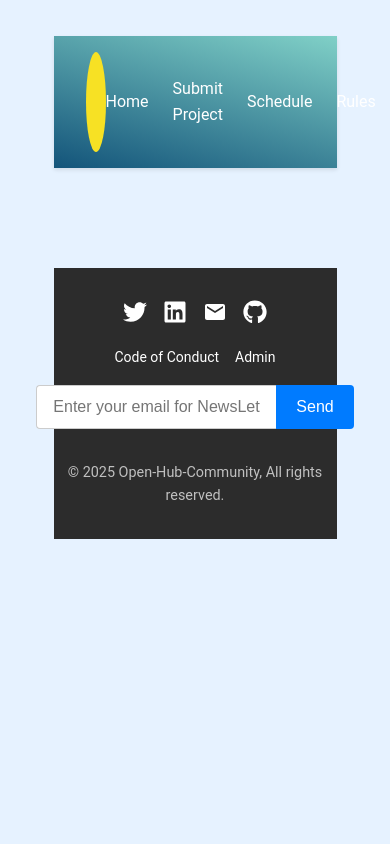
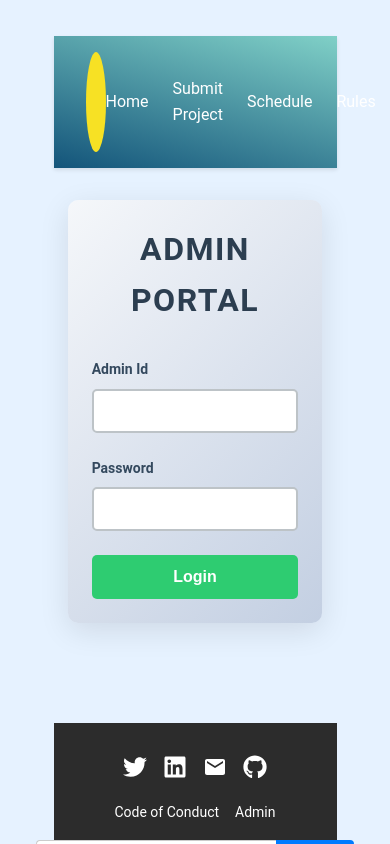
Before and after one commit to Open-Hub-Community/Hack-This-Spring, a React (Create React App) app in the folder frontend/: page /admin in a window 390 px wide. Shown: the top 844 px of the page. Built offline with nearby package versions, Linux system fonts and the light colour scheme.

Commit message:
adminportal

```diff
--- a/frontend/src/components/Admin.js
+++ b/frontend/src/components/Admin.js
@@ -1,9 +1,94 @@
-import React from 'react'
+import React, { useState, useEffect } from "react";
+import "../style/admin.css";
+import { postAdmin } from "../services/service.js";
 
 function Admin() {
+  const [isSubmitted, setIsSubmitted] = useState(false);
+  const [isLoading, setIsLoading] = useState(false);
+  const [error, setError] = useState(null);
+  const [serverData, setServerData] = useState([]);
+
+  const [name, setName] = useState("");
+  const [password, setPassword] = useState("");
+
+  const handleSubmit = (e) => {
+    e.preventDefault();
+    setIsLoading(true);
+    const data = { name, password };
+    postAdmin(data)
+      .then((response) => {
+        // if details match
+        setServerData(response.data);
+        // console.log(response.data);
+        setIsSubmitted(true);
+        setIsLoading(false);
+      })
+      .catch((err) => {
+        setError("An error occurred while logging in.");
+        console.error(err);
+        setIsLoading(false);
+      });
+  };
+  useEffect(() => {
+    if (serverData && Object.keys(serverData).length > 0) {
+      console.log("Server Data:", serverData);
+    }
+  }, [serverData]);
   return (
-    <div></div>
-  )
+    <div className="register-container">
+      <h1>Admin Portal</h1>
+      {!isSubmitted ? (
+        <form onSubmit={handleSubmit} className="register-form">
+          <div className="form-group">
+            <label htmlFor="name">Admin Id</label>
+            <input
+              type="text"
+              id="name"
+              name="name"
+              value={name}
+              onChange={(e) => setName(e.target.value)}
+              required
+            />
+          </div>
+          <div className="form-group">
+            <label htmlFor="name">Password</label>
+            <input
+              type="password"
+              id="name"
+              name="name"
+              value={password}
+              onChange={(e) => setPassword(e.target.value)}
+              required
+            />
+          </div>
+          <button type="submit" className="submit-btn" disabled={isLoading}>
+            {isLoading ? "Logging In..." : "Login"}
+          </button>
+        </form>
+      ) : (
+        <>
+        <div className="server-response">
+        <h2>Server Response:</h2>
+        <pre>{JSON.stringify(serverData, null, 2)}</pre>
+      </div>
+        {/*
+        <div className="server-response">
+        <h2>Server Response:</h2>
+        {serverData.map((user, index) => (
+          <div key={index}>
+            <p>ID: {user._id}</p>
+            <h3>User Name: {user.name}</h3>
+            <p>Email: {user.email}</p>
+          </div>
+        ))}
+      </div>
+        */}   </>
+      )}
+
+
+      {error && <p className="error-message">{error}</p>}
+    </div>
+  );
 }
 
-export default Admin
+export default Admin;
--- a/frontend/src/services/service.js
+++ b/frontend/src/services/service.js
@@ -6,5 +6,6 @@ const api  = axios.create({
 
 const postEmail = (email) => api.post("/posts",email); //  /register
 const postForm = (details) => api.post("/posts",details); // /register
+const postAdmin = (admin) => api.post("/posts",admin);
 
-export {postEmail,postForm}
+export {postEmail,postForm,postAdmin}
--- /dev/null
+++ b/frontend/src/style/admin.css
@@ -0,0 +1,128 @@
+.register-container {
+    max-width: 500px;
+    margin: 2rem auto;
+    padding: 2rem;
+    background: linear-gradient(135deg, #f5f7fa 0%, #c3cfe2 100%);
+    border-radius: 10px;
+    box-shadow: 0 8px 30px rgba(0, 0, 0, 0.1);
+    box-sizing: border-box;
+  }
+
+  h1 {
+    color: #2c3e50;
+    text-align: center;
+    margin-bottom: 2rem;
+    font-size: 2.5rem;
+    text-transform: uppercase;
+    letter-spacing: 2px;
+  }
+
+  .register-form {
+    display: flex;
+    flex-direction: column;
+    gap: 1.5rem;
+  }
+
+  .form-group {
+    display: flex;
+    flex-direction: column;
+  }
+
+  label {
+    margin-bottom: 0.5rem;
+    color: #34495e;
+    font-weight: bold;
+  }
+
+
+input{
+  padding: 0.75rem;
+  border: 2px solid #bdc3c7;
+  border-radius: 5px;
+  font-size: 1rem;
+  transition: border-color 0.3s ease;
+}
+
+input:focus{
+  border-color: #3498db;
+  outline: none;
+  box-shadow: 0 0 0 3px rgba(52, 152, 219, 0.2);
+  }
+
+  .submit-btn {
+    background-color: #2ecc71;
+    color: white;
+    padding: 1rem;
+    border: none;
+    border-radius: 5px;
+    font-size: 1.1rem;
+    font-weight: bold;
+    cursor: pointer;
+    transition: background-color 0.3s ease, transform 0.1s ease;
+  }
+
+  .submit-btn:hover {
+    background-color: #27ae60;
+  }
+
+  .submit-btn:active {
+    transform: scale(0.98);
+  }
+
+  .success-message {
+    text-align: center;
+
+  }
+
+  .success-message h2 {
+    font-size: 2rem;
+    margin-bottom: 1rem;
+    color: #79f8ae;
+  }
+
+  .success-message p {
+    color: #040F0F;
+    font-family: 'Dancing Script', cursive;
+    line-height: 1.5;
+    font-style: italic;
+  }
+
+  /* Mobile styles */
+@media (max-width: 768px) {
+  .register-container {
+    max-width: 90%; /* Take up more width on smaller screens */
+    padding: 1.5rem; /* Adjust padding for mobile devices */
+    margin: 2rem auto;
+
+  }
+
+  h1 {
+    font-size: 2rem; /* Slightly smaller font for mobile */
+    letter-spacing: 1.5px; /* Adjust letter spacing */
+  }
+
+  .submit-btn {
+    padding: 0.8rem; /* Slightly smaller button */
+    font-size: 1rem;
+  }
+
+  input{
+    font-size: 0.9rem; /* Adjust input font size for readability */
+  }
+}
+
+/* Tablet styles */
+@media (min-width: 769px) and (max-width: 1024px) {
+  .register-container {
+    max-width: 75%; /* A bit wider on tablets */
+    padding: 2rem; /* Keep padding consistent */
+  }
+
+  h1 {
+    font-size: 2.3rem; /* Maintain slightly larger heading */
+  }
+
+  input{
+    font-size: 1rem; /* Default size works for tablets */
+  }
+}
```
